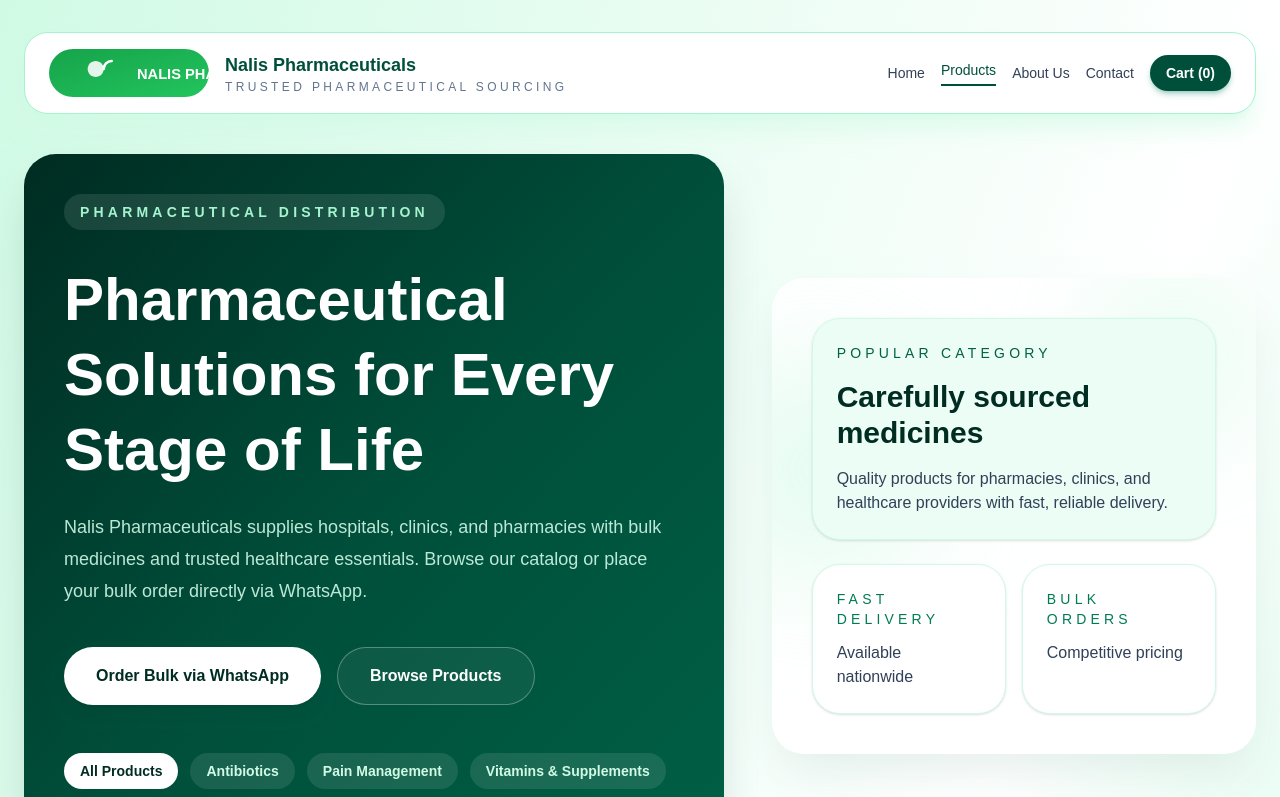
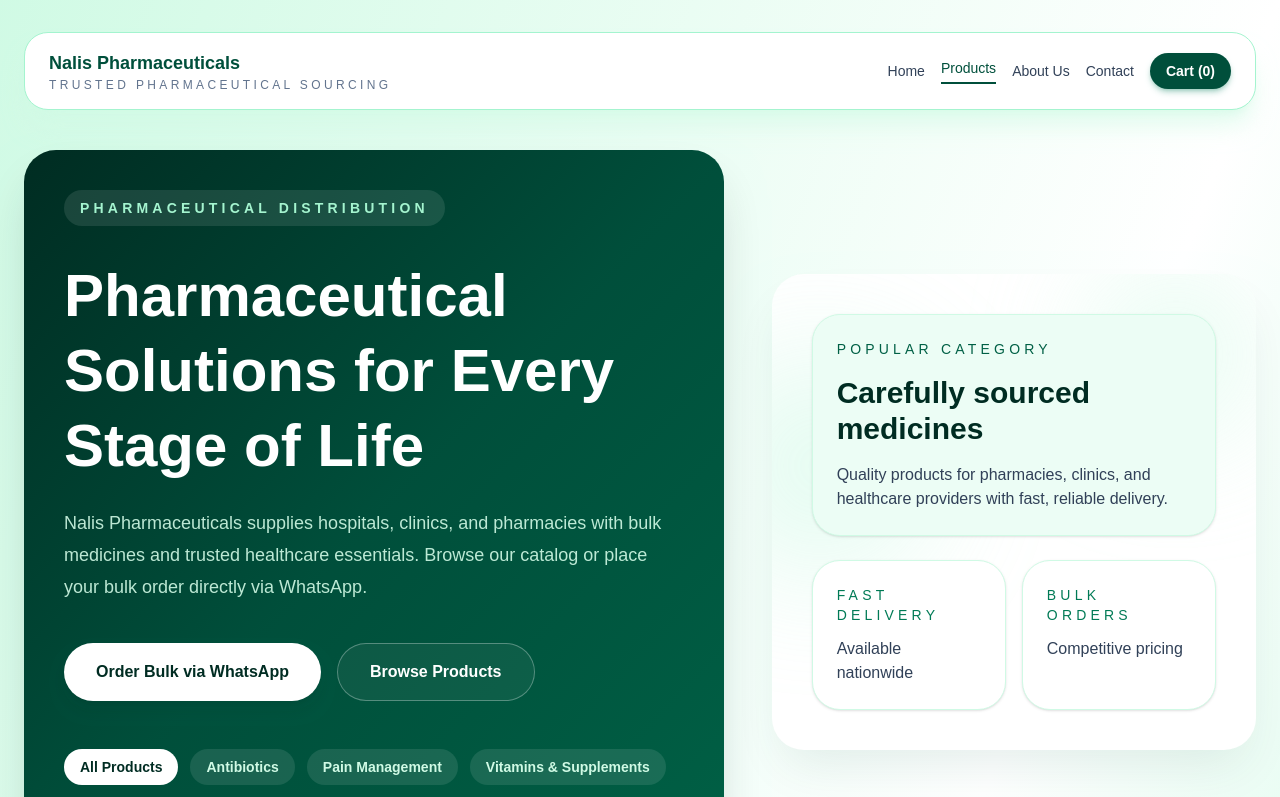
Before and after one commit to goodnesslazarus/nalis-pharmaceuticals, a Next.js app: page / in a window 1280 px wide. Shown: the top 797 px of the page. Built offline with nearby package versions, Linux system fonts and the light colour scheme.

Commit message:
Improve homepage UI and layout styling

```diff
--- a/src/app/page.js
+++ b/src/app/page.js
@@ -10,12 +10,9 @@
     <main className="min-h-screen bg-gradient-to-br from-emerald-100 via-white to-emerald-200 text-slate-900">
       <div className="mx-auto max-w-7xl px-6 py-8">
         <nav className="flex flex-wrap items-center justify-between gap-4 rounded-3xl border border-emerald-200 bg-white px-6 py-4 shadow-xl shadow-emerald-100/60">
-          <div className="flex items-center gap-4">
-            <img src="/logo.svg" alt="Nalis Pharma logo" className="h-12 w-auto" />
-            <div>
-              <p className="text-lg font-semibold text-emerald-900">Nalis Pharmaceuticals</p>
-              <p className="text-xs uppercase tracking-[0.28em] text-slate-500">Trusted pharmaceutical sourcing</p>
-            </div>
+          <div>
+            <p className="text-lg font-semibold text-emerald-900">Nalis Pharmaceuticals</p>
+            <p className="text-xs uppercase tracking-[0.28em] text-slate-500">Trusted pharmaceutical sourcing</p>
           </div>
           <div className="flex flex-wrap items-center gap-4 text-sm font-medium text-slate-700">
             <a href="#home" className="transition hover:text-emerald-900">Home</a>
```
